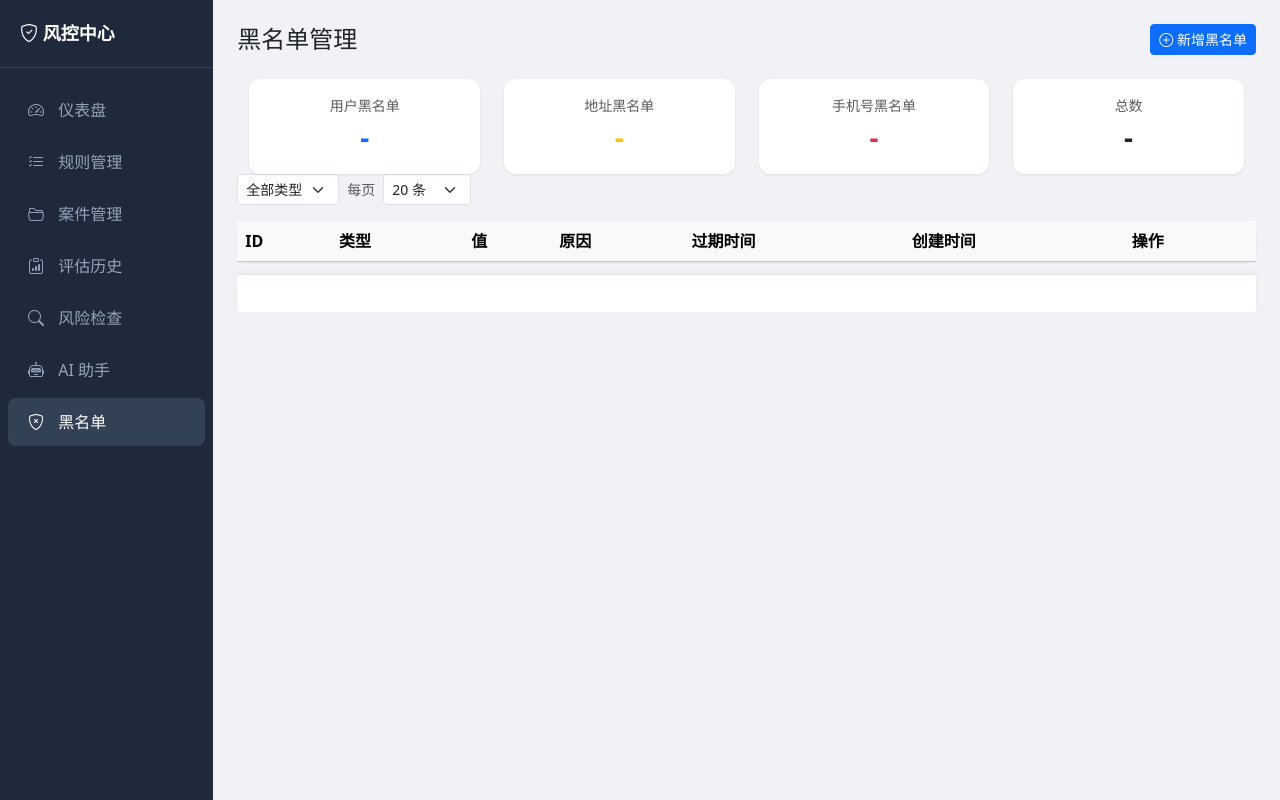
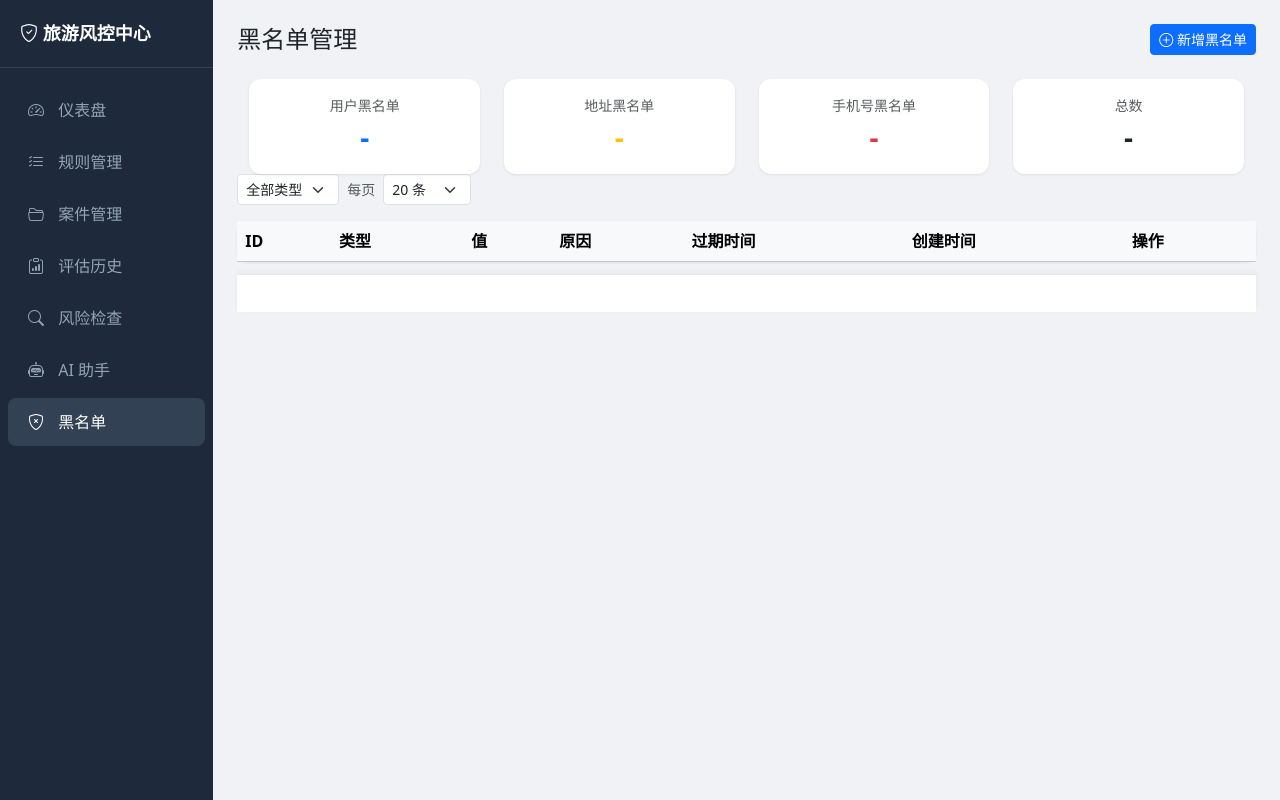
Before and after one commit to sihanworld/ai_risk_tourism, a FastAPI app: page /blacklist in a window 1280 px wide. Run offline with FastAPI, Linux system fonts and the light colour scheme; data that the repository does not hold is empty.

Commit message:
revision 0812

```diff
--- a/templates/base.html
+++ b/templates/base.html
@@ -145,7 +145,7 @@
         <!-- 侧边栏 -->
         <div class="col-md-2 sidebar px-0">
             <div class="sidebar-brand">
-                <i class="bi bi-shield-check"></i> 风控中心
+                <i class="bi bi-shield-check"></i> 旅游风控中心
             </div>
             <nav class="nav flex-column mt-3">
                 <a class="nav-link {% if request.url.path == '/' %}active{% endif %}" href="/">
```
